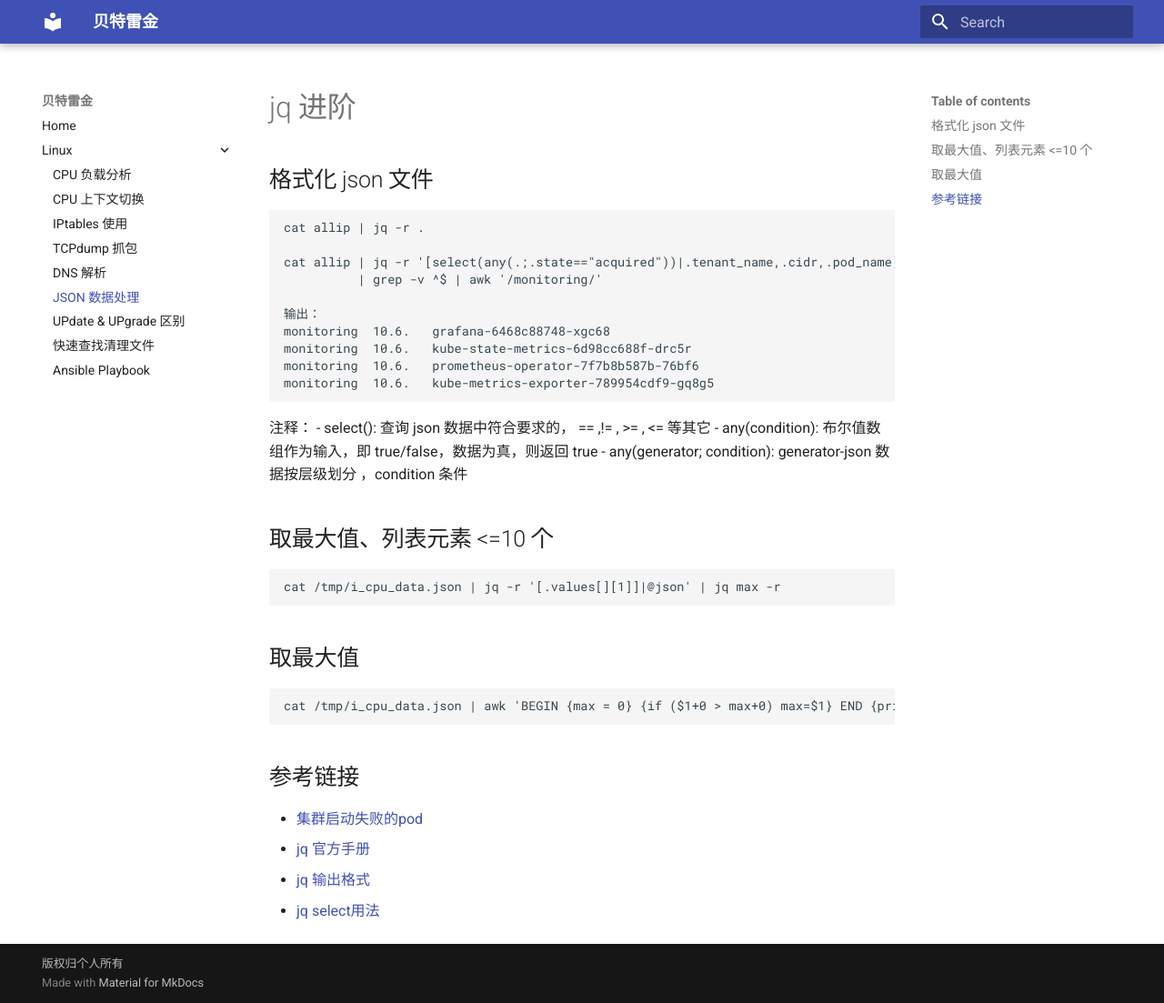
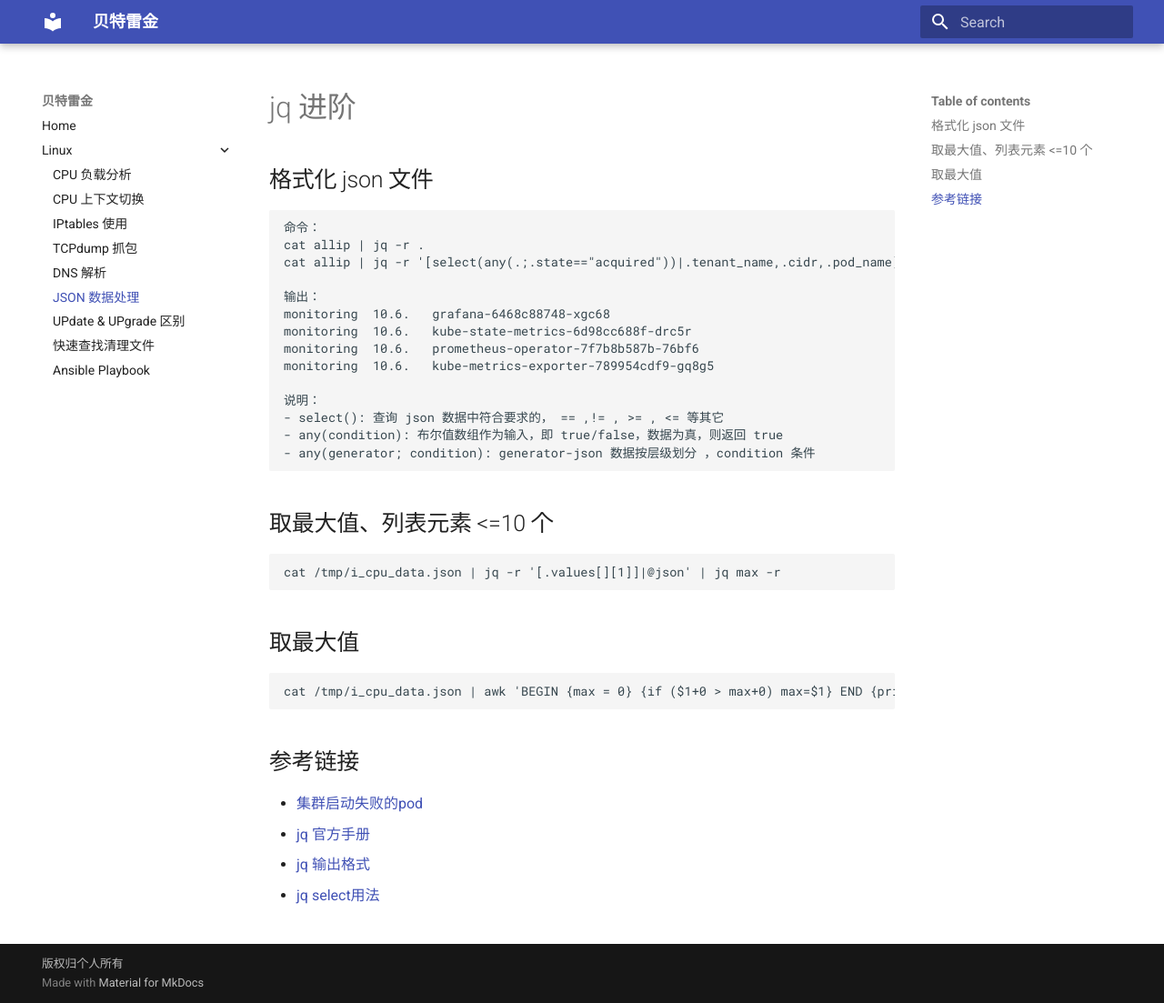
Before and after one commit to bertreyking/bertreyking.github.io, an MkDocs documentation site: the page built from docs/json_jq.md, in a window 1280 px wide and 1103 px high. Shown: the whole window at 91% size. Built offline with MkDocs 1.6.1 and Material for MkDocs 9.7.7, drawn with Linux system fonts in a browser that asks for light colours.

Commit message:
update jq手册

````diff
--- a/docs/json_jq.md
+++ b/docs/json_jq.md
@@ -3,23 +3,21 @@
 ## 格式化 json 文件
 
 ```
+命令：
 cat allip | jq -r .
-
-cat allip | jq -r '[select(any(.;.state=="acquired"))|.tenant_name,.cidr,.pod_name] | @tsv' \
-          | grep -v ^$ | awk '/monitoring/'
+cat allip | jq -r '[select(any(.;.state=="acquired"))|.tenant_name,.cidr,.pod_name] | @tsv' | grep -v ^$ | awk '/monitoring/'
 
 输出：
 monitoring	10.6.	grafana-6468c88748-xgc68
 monitoring	10.6.	kube-state-metrics-6d98cc688f-drc5r
 monitoring	10.6.   prometheus-operator-7f7b8b587b-76bf6
 monitoring	10.6.	kube-metrics-exporter-789954cdf9-gq8g5
-```
 
-注释：
+说明：
 - select(): 查询 json 数据中符合要求的， == ,!= , >= , <= 等其它
 - any(condition): 布尔值数组作为输入，即 true/false，数据为真，则返回 true
 - any(generator; condition): generator-json 数据按层级划分 ，condition 条件
-
+```
 
 ## 取最大值、列表元素 <=10 个
 ```
````
